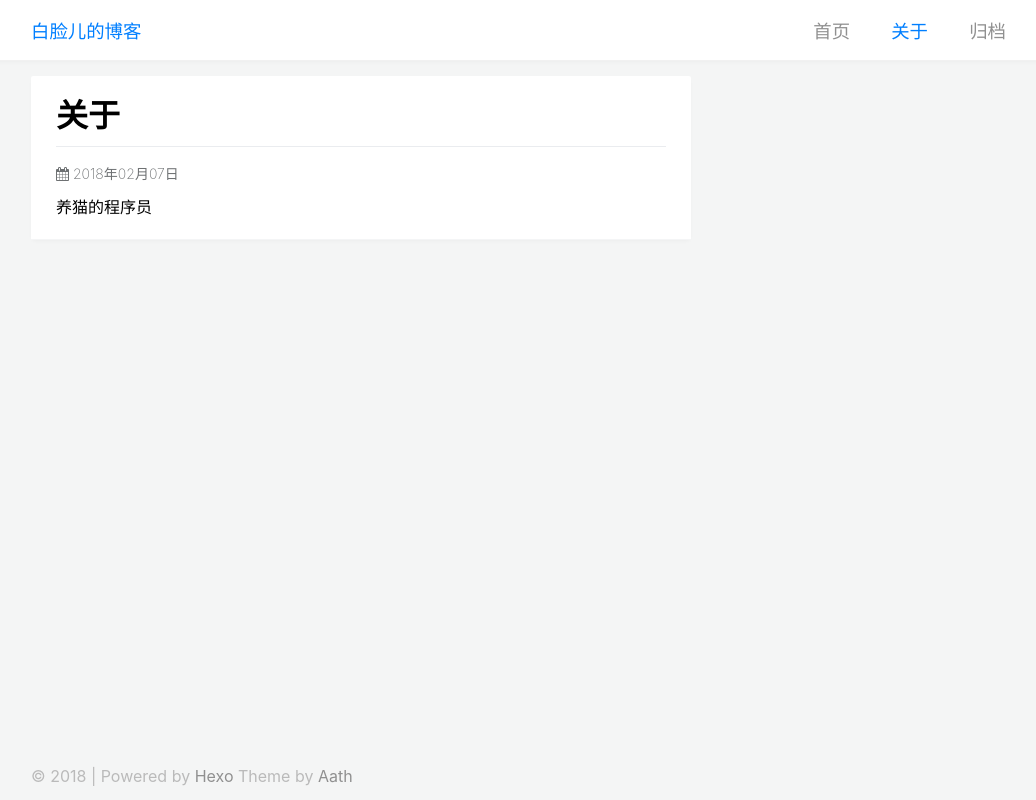
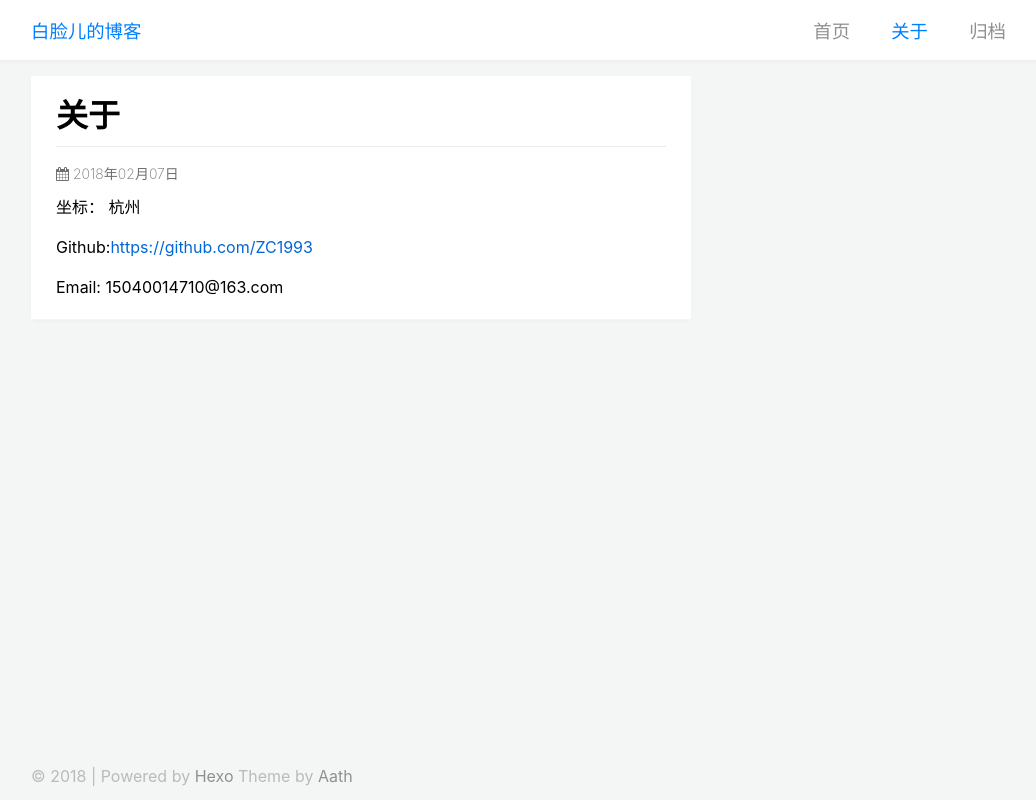
Before and after one commit to ZC1993/zc1993.github.io, a plain HTML site: page about/index.html in a window 1280 px wide. Shown: the whole page, without its empty margins (109-1145 px from the left). Drawn offline with nearby package versions, Linux system fonts and the light colour scheme.

Commit message:
Site updated: 2018-02-07 17:29:10

```diff
--- a/about/index.html
+++ b/about/index.html
@@ -56,7 +56,9 @@
 
 
           </div>
-          <p>养猫的程序员</p>
+          <p>坐标： 杭州</p>
+<p>Github:<a href="https://github.com/ZC1993" target="_blank" rel="external">https://github.com/ZC1993</a></p>
+<p>Email: 15040014710@163.com</p>
 
         </section>
     </article>
```
